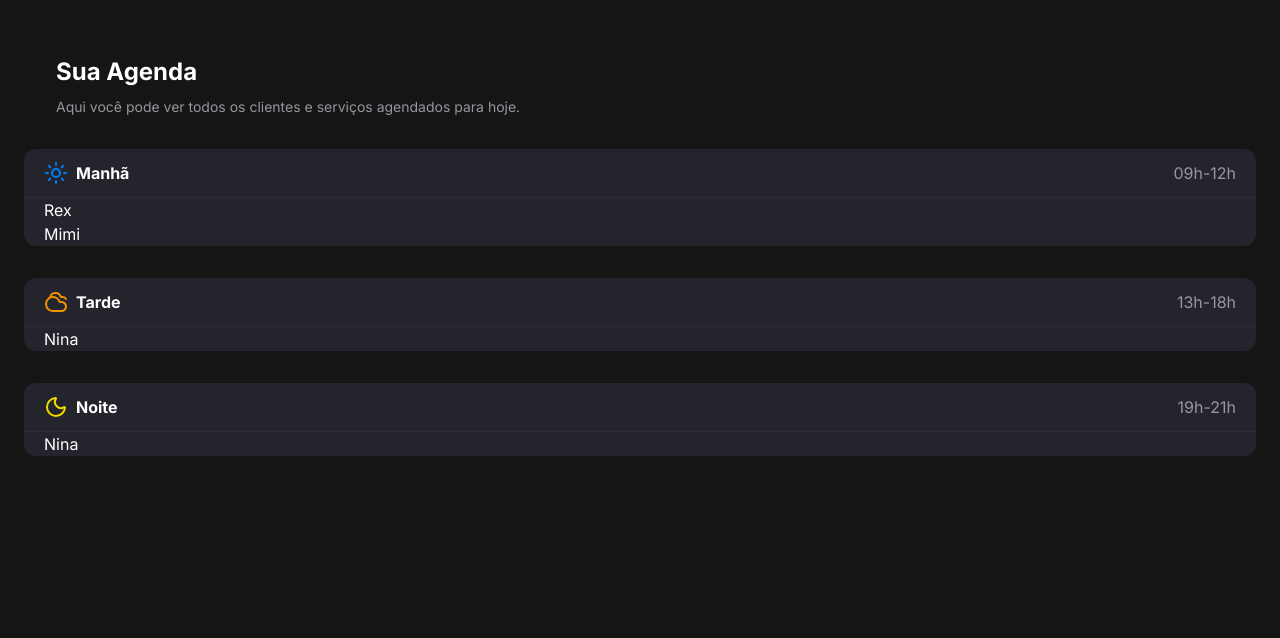
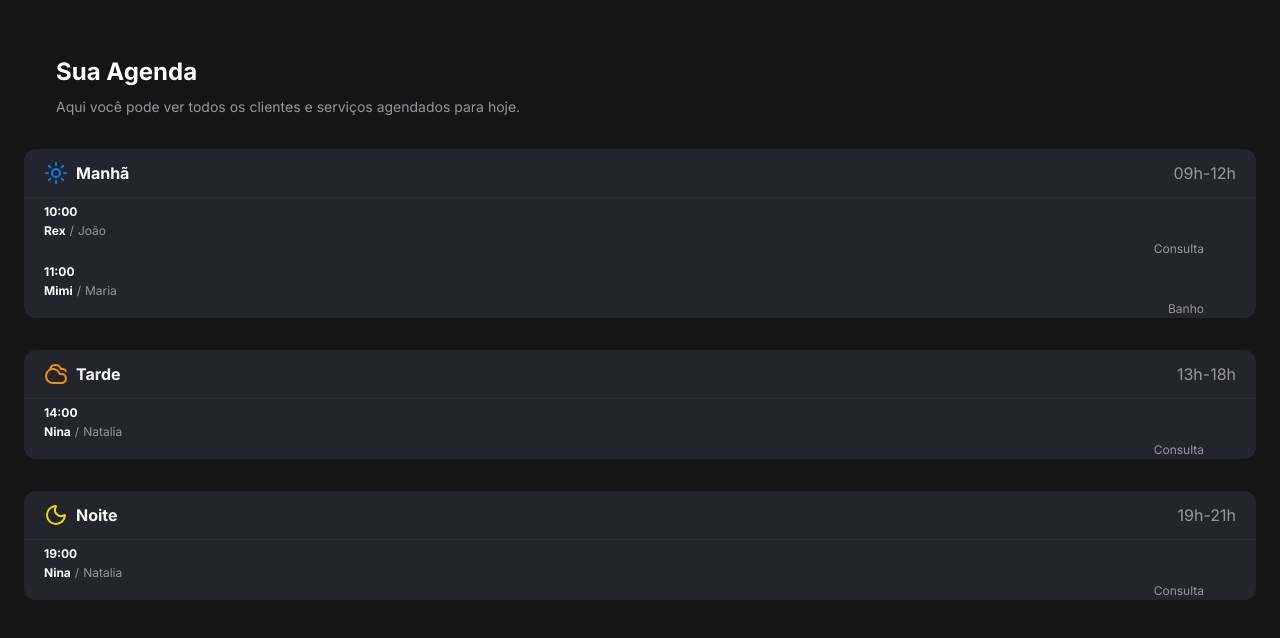
Before and after one commit to jullianedipaula/next-curso-pet-shop, a Next.js app: page / in a window 1280 px wide. Shown: the top 638 px of the page. Built offline with nearby package versions, Linux system fonts and the light colour scheme.

Commit message:
:construction: feat: Criando o AppointmentCard

```diff
--- /dev/null
+++ b/src/components/appointment-card/appointment-card.tsx
@@ -0,0 +1,37 @@
+import { Appointment } from '@/types/appointment'
+
+type AppointmentCardProps = {
+  appointment: Appointment
+}
+
+export const AppointmentCard = ({ appointment }: AppointmentCardProps) => {
+  return (
+    <div>
+      <div className="text-left pr-4 md:pr-0">
+        <span className="text-label-small text-content-primary font-semibold">
+          {appointment.time}
+        </span>
+      </div>
+
+      <div className="text-right md:text-left md:pr-4">
+        <div className="flex items-center justify-end md:justify-start gap-1">
+          <span className=" text-label-small-size text-content-primary font-semibold">
+            {appointment.petName}
+          </span>
+          <span className="text-paragraph-small-size text-content-secondary">
+            /
+          </span>
+          <span className="text-paragraph-small-size text-content-secondary">
+            {appointment.tutorName}
+          </span>
+        </div>
+
+        <div className="text-left pr-4 md:mt-0 col-span-2 md:col-span-1 flex justify-end items-center gap-2">
+          <span className="text-paragraph-small-size text-content-secondary">
+            {appointment.description}
+          </span>
+        </div>
+      </div>
+    </div>
+  )
+}
--- /dev/null
+++ b/src/components/appointment-card/index.ts
@@ -0,0 +1 @@
+export * from './appointment-card'
--- a/src/components/period-section/period-section.tsx
+++ b/src/components/period-section/period-section.tsx
@@ -1,5 +1,6 @@
 import { AppointmentPeriod } from '@/types/appointment'
 import { Cloudy, Moon, Sun } from 'lucide-react'
+import { AppointmentCard } from '../appointment-card/appointment-card'
 
 type PeriodSectionProps = {
   period: AppointmentPeriod
@@ -35,7 +36,7 @@
             </div>
 
             {period.appointments.map((appointment, index) => (
-              <div key={index}>{appointment.petName}</div>
+              <AppointmentCard key={index} appointment={appointment} />
             ))}
           </div>
         </div>
```
Also changed, not shown: src/components/period-section/index.ts (renamed from src/components/period-section/index.tsx).
